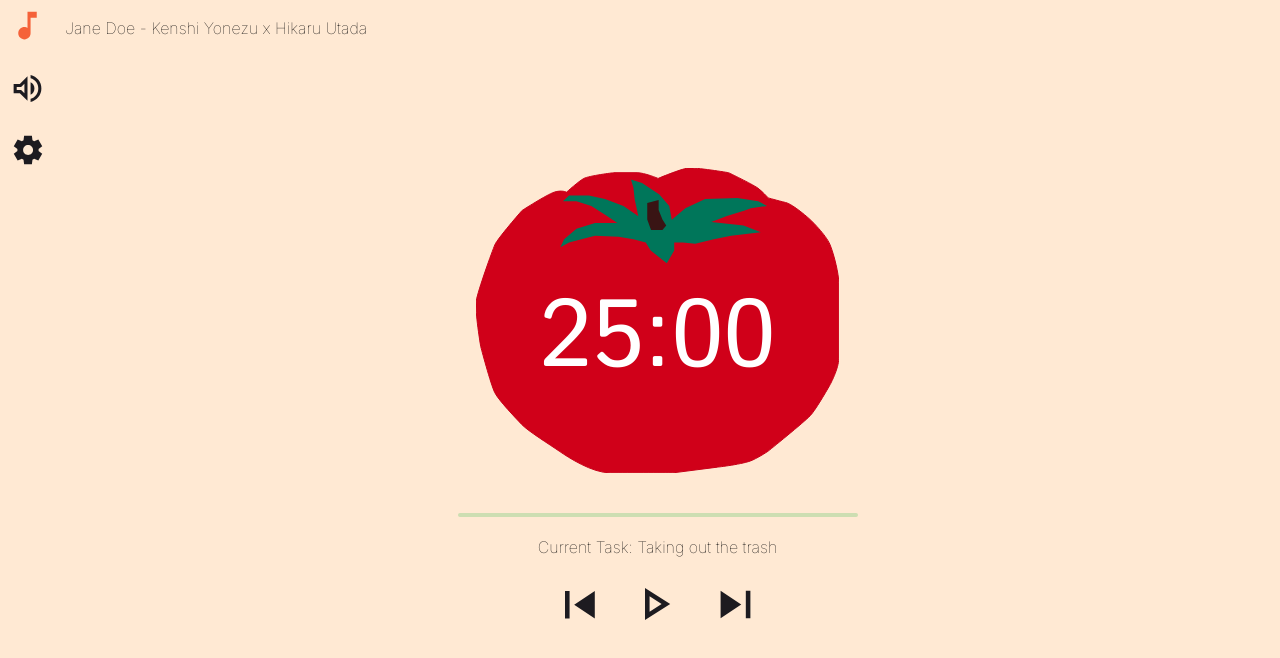
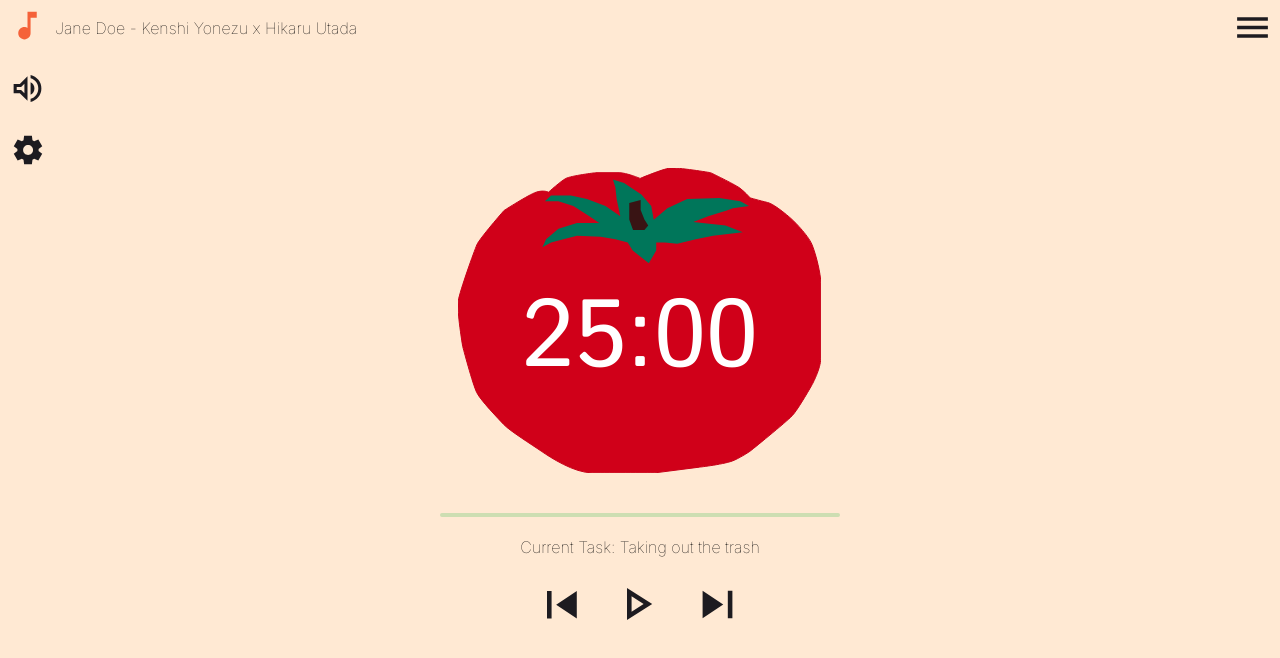
Before and after one commit to Judygubb/Pomodoro, a React (Vite) app in the folder frontend/: page / in a window 1280 px wide. Shown: the top 658 px of the page. Built offline with nearby package versions, Linux system fonts and the light colour scheme; no server answers.

Commit message:
fix: the main layout of the application

```diff
--- a/frontend/index.html
+++ b/frontend/index.html
@@ -6,9 +6,10 @@
     <meta name="viewport" content="width=device-width, initial-scale=1.0" />
     <title>Pomodoro Timer</title>
 
+    <!-- Google Fonts: Inter & Istok Web -->
     <link rel="preconnect" href="https://fonts.googleapis.com">
     <link rel="preconnect" href="https://fonts.gstatic.com" crossorigin>
-    <link href="https://fonts.googleapis.com/css2?family=Inter:wght@100;400;500;600;700&display=swap" rel="stylesheet">
+    <link href="https://fonts.googleapis.com/css2?family=Inter:wght@100;400;500;600;700&family=Istok+Web:ital,wght@0,400;0,700;1,400;1,700&display=swap" rel="stylesheet">
   </head>
   <body>
     <div id="root"></div>
--- a/frontend/src/css/index.css
+++ b/frontend/src/css/index.css
@@ -19,5 +19,6 @@ body {
 
 .section {
   flex: 1;
+  overflow: hidden;
   background-color: transparent;
 }
--- /dev/null
+++ b/frontend/src/css/left_&_right_containers.css
@@ -0,0 +1,45 @@
+.top-left-buttons {
+  width: 100%;
+  height: auto;
+  border: none;
+  padding: 0;
+  display: flex;
+  flex-direction: column;
+  align-items: flex-start;
+  gap: 6px;
+}
+
+.music-title-container {
+  display: flex;
+  flex-direction: row;
+  align-items: center;
+}
+
+.button-music {
+  mask-image: url("/icons/music_icon.svg");
+}
+
+.button-mute {
+  mask-image: url("/icons/mute_button.svg");
+}
+
+.button-settings {
+  mask-image: url("/icons/settings_button.svg");
+}
+
+/* -----------------------  Right side ----------------------- */
+
+.button-menu {
+  mask-image: url("/icons/menu_button.svg");
+}
+
+.top-right-buttons {
+  width: 100%;
+  height: autp;
+  border: none;
+  padding: 0;
+  display: flex;
+  flex-direction: column;
+  align-items: flex-end;
+  gap: 6px;
+}
--- a/frontend/src/css/left_container.css
+++ /dev/null
@@ -1,29 +0,0 @@
-.top-left-buttons {
-  width: 450px;
-  height: 200px;
-  border: none;
-  padding: 0;
-  display: flex;
-  flex-direction: column; /* Arranges children side-by-side (this is actually the default for flex!) */
-  align-items: left; /* Vertically centers the items inside */
-  gap: 6px;           /* Adds space between the items */
-}
-
-.music-title-container {
-  display: flex;
-  flex-direction: row; /* Arranges children side-by-side (this is actually the default for flex!) */
-  align-items: center; /* Vertically centers the items inside */
-  gap: 10px;           /* Adds space between the items */
-}
-
-.button-music {
-  mask-image: url("/icons/music_icon.svg");
-}
-
-.button-mute {
-  mask-image: url("/icons/mute_button.svg");
-}
-
-.button-settings {
-  mask-image: url("/icons/settings_button.svg");
-}
--- a/frontend/src/css/middle_container.css
+++ b/frontend/src/css/middle_container.css
@@ -1,5 +1,3 @@
-@import url('https://fonts.googleapis.com/css2?family=Istok+Web:wght@400;700&display=swap');
-
 .pomodoro-container {
   display: flex;
   flex-direction: column;
@@ -85,6 +83,7 @@
   padding: 0;
   mask-repeat: no-repeat;
   mask-position: center;
+  transition: all 0.1s ease;
 }
 
 .button-play {
--- a/frontend/src/views/mainView.jsx
+++ b/frontend/src/views/mainView.jsx
@@ -1,6 +1,6 @@
 import '../css/index.css';
 import '../css/middle_container.css';
-import '../css/left_container.css';
+import '../css/left_&_right_containers.css';
 
 function MainView({ timer, progress, isRunning, isBreak, isFinished, onPlay, onPause, onReset, onSkip, onFinished}) {
 
@@ -82,7 +82,11 @@ function MainView({ timer, progress, isRunning, isBreak, isFinished, onPlay, onP
         </div>
     </div>
 
-  <div className="section"></div>
+  <div className="section">
+    <div className="top-right-buttons">
+      <button className="button button-menu"></button>
+    </div>
+  </div>
 </div>
     </>
   )
```
Also changed, not shown: frontend/public/icons/menu_button.svg (added).
